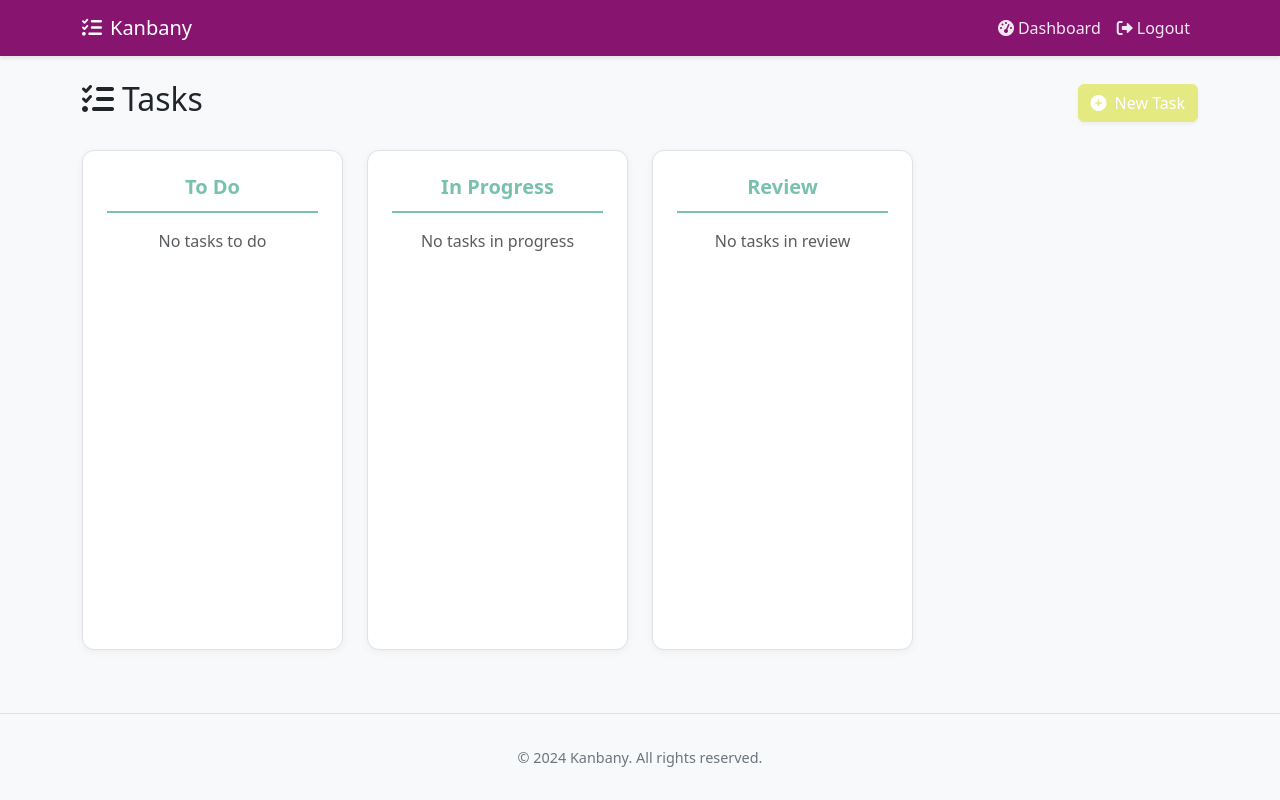
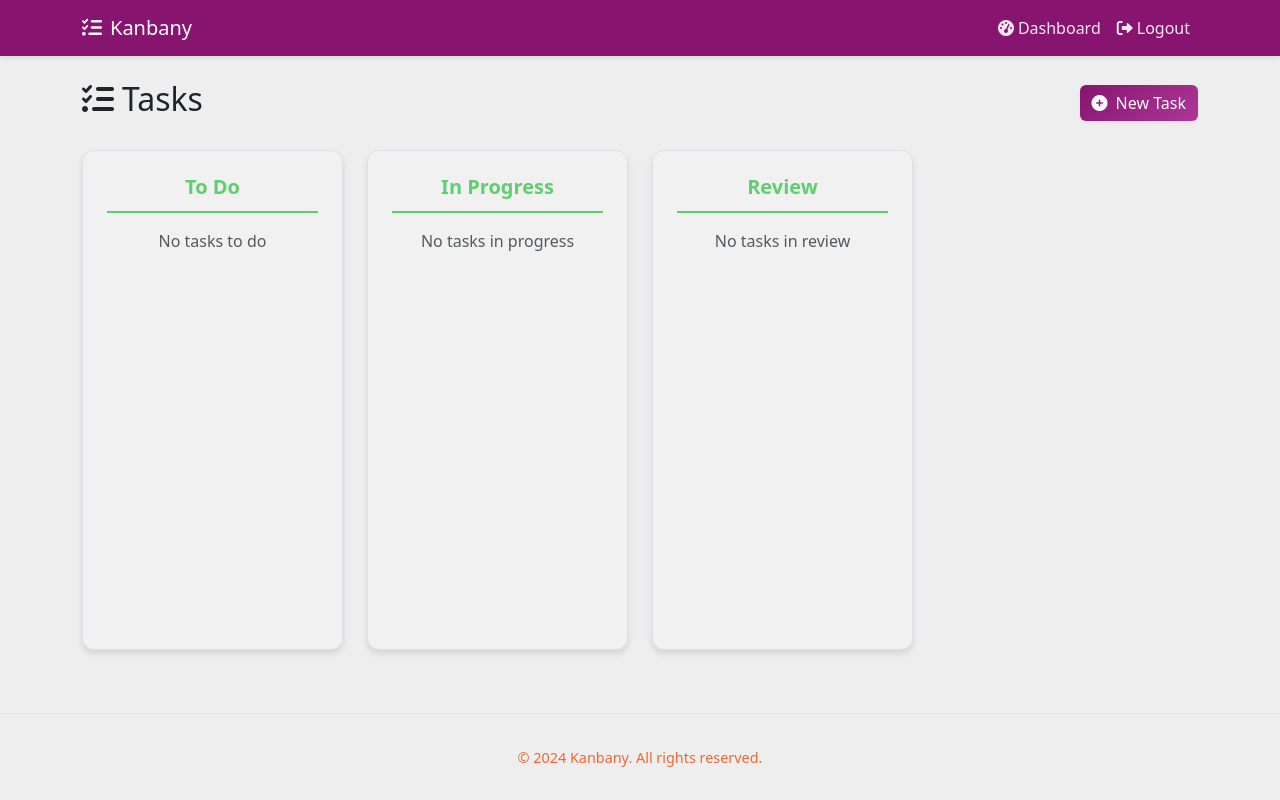
Before and after one commit to danipaBernales/kanbany, a Django app: page /tasks/ in a window 1280 px wide. Run offline with Django 4.2, Linux system fonts and the light colour scheme; the visitor is signed in with stand-in values (Sample User, id 1); data that the repository does not hold is empty.

Commit message:
Udapte html files

```diff
--- a/static/css/style.css
+++ b/static/css/style.css
@@ -3,16 +3,51 @@
 
 /* Custom styles */
 :root {
+  /* Main Colors */
   --primary-color: #871570;
-  --secondary-color: #6c757d;
-  --accent-color: #20c997;
-  --background-color: #f8f9fa;
+  --primary-light: #ad3697;
+  --primary-dark: #5f0f50;
+  --secondary-color: #ea6936;
+  --secondary-light: #ec9b64;
+  --secondary-dark: #cf4a22;
+  --accent-color: #18d071;
+  --accent-light: #63fdad;
+  --accent-dark: #198d51;
+
+  /* Background Colors */
+  --background-color: #eeeeee;
+  --background-alt: #f1f1f1;
+  --background-dark: #c1c1c1;
+
+  /* Text Colors */
   --text-color: #212529;
-  --danger-color: #dc3545;
-  --success-color: #78c2ad;
-  --warning-color: #ffc107;
-  --info-color: #0dcaf0;
+  --text-muted: #000000;
+  --text-light: #adb5bd;
+
+  /* Status Colors */
+  --danger-color: #e92d40;
+  --danger-light: #e35d6a;
+  --danger-dark: #a61c2a;
+  --success-color: #5fce6e;
+  --success-light: #90f09c;
+  --success-dark: #5ba064;
+  --warning-color: #fff307;
+  --warning-light: #fff756;
+  --warning-dark: #b9b237;
+  --info-color: #14cff4;
+  --info-light: #50ddfa;
+  --info-dark: #0aa2c0;
+
+  /* Border & Shadow */
   --border-color: #dee2e6;
+  --shadow-sm: 0 2px 4px rgba(0, 0, 0, 0.05);
+  --shadow-md: 0 4px 6px rgba(0, 0, 0, 0.1);
+  --shadow-lg: 0 10px 15px rgba(0, 0, 0, 0.1);
+
+  /* Gradients */
+  --gradient-primary: linear-gradient(135deg, var(--primary-color), var(--primary-light));
+  --gradient-success: linear-gradient(135deg, var(--success-color), var(--success-light));
+  --gradient-info: linear-gradient(135deg, var(--info-color), var(--info-light));
 }
 
 body {
@@ -63,11 +98,17 @@ body::-webkit-scrollbar-thumb:hover {
 /* Kanban Board */
 .kanban-column {
   min-height: 500px;
-  background-color: white;
+  background-color: var(--background-alt);
   border-radius: 12px;
   padding: 1.5rem;
   border: 1px solid var(--border-color);
-  box-shadow: 0 2px 8px rgba(0, 0, 0, 0.05);
+  box-shadow: var(--shadow-md);
+  transition: all 0.3s ease;
+}
+
+.kanban-column:hover {
+  transform: translateY(-2px);
+  box-shadow: var(--shadow-lg);
 }
 
 .kanban-column h5 {
@@ -125,17 +166,16 @@ body::-webkit-scrollbar-thumb:hover {
 
 /* Button */
 .btn-primary {
-  background-color: #e4e981 !important;
-  border-color: #e4e981 !important;
-  box-shadow: 0 2px 4px rgba(0, 0, 0, 0.05);
-  transition: all 0.2s ease;
+  background: var(--gradient-primary) !important;
+  border: none !important;
+  box-shadow: var(--shadow-sm);
+  transition: all 0.3s ease;
 }
 
 .btn-primary:hover {
-  background-color: #e0d668 !important;
-  border-color: #e0d668 !important;
-  transform: translateY(-1px);
-  box-shadow: 0 4px 8px rgba(0, 0, 0, 0.1);
+  background: linear-gradient(135deg, var(--primary-dark), var(--primary-color)) !important;
+  transform: translateY(-2px);
+  box-shadow: var(--shadow-md);
 }
 
 .btn-outline-primary {
@@ -156,8 +196,9 @@ body::-webkit-scrollbar-thumb:hover {
 }
 
 .card-header.bg-primary {
-  background-color: #78c2ad !important;
+  background: var(--gradient-success) !important;
   border: none;
+  border-radius: 8px 8px 0 0;
 }
 
 .btn-success {
--- a/tasks/templates/tasks/index.html
+++ b/tasks/templates/tasks/index.html
@@ -32,14 +32,12 @@
           <a
             href="{% url 'tasks:register' %}"
             class="btn btn-success btn-lg me-md-2 shadow-sm"
-            style="background-color: #78c2ad; border-color: #78c2ad"
           >
             <i class="fas fa-user-plus me-2"></i>Get Started
           </a>
           <a
             href="{% url 'tasks:login' %}"
             class="btn btn-success btn-lg shadow-sm"
-            style="background-color: #78c2ad; border-color: #78c2ad"
           >
             <i class="fas fa-sign-in-alt me-2"></i>Login
           </a>
--- a/tasks/views.py
+++ b/tasks/views.py
@@ -1,8 +1,11 @@
 from django.shortcuts import render, redirect
 from django.contrib.auth.decorators import login_required
+from django.contrib.auth.models import User
 from .forms import UserRegistrationForm
 from django.contrib import messages
-from .models import Task
+from .models import Task, WorkerGroup, UserProfile
+from django.db.models import Count
+from django.utils import timezone
 
 def index(request):
     return render(request, 'tasks/index.html')
@@ -20,17 +23,61 @@ def register(request):
 
 @login_required
 def dashboard(request):
-    return render(request, 'tasks/dashboard.html')
+    user_profile = request.user.userprofile
+    context = {}
+
+    if user_profile.role in ['ADMIN', 'LEADER']:
+        # Admin and Leader specific data
+        if user_profile.role == 'ADMIN':
+            groups = WorkerGroup.objects.all()
+            all_users = User.objects.all()
+        else:
+            groups = WorkerGroup.objects.filter(leader=request.user)
+            all_users = User.objects.filter(member_groups__in=groups).distinct()
+
+        # Group statistics
+        group_stats = groups.annotate(
+            total_tasks=Count('tasks'),
+            active_members=Count('members', filter=models.Q(members__userprofile__is_active=True))
+        )
+
+        context.update({
+            'groups': groups,
+            'group_stats': group_stats,
+            'all_users': all_users,
+            'total_users': all_users.count(),
+            'active_users': all_users.filter(userprofile__is_active=True).count()
+        })
+
+    # Common dashboard data
+    user_tasks = Task.objects.filter(assigned_to=request.user)
+    context.update({
+        'total_tasks': user_tasks.count(),
+        'completed_tasks': user_tasks.filter(status='DONE').count(),
+        'in_progress_tasks': user_tasks.filter(status='IN_PROGRESS').count(),
+        'overdue_tasks': user_tasks.filter(due_date__lt=timezone.now()).exclude(status='DONE').count(),
+        'my_tasks': user_tasks.order_by('-created_at')[:5],
+        'user_role': user_profile.role
+    })
+
+    return render(request, 'tasks/dashboard.html', context)
 
 @login_required
 def task_list(request):
-    todo_tasks = Task.objects.filter(status='TODO', assigned_to=request.user)
-    in_progress_tasks = Task.objects.filter(status='IN_PROGRESS', assigned_to=request.user)
-    review_tasks = Task.objects.filter(status='REVIEW', assigned_to=request.user)
+    user_profile = request.user.userprofile
+
+    if user_profile.role in ['ADMIN', 'LEADER']:
+        if user_profile.role == 'ADMIN':
+            tasks = Task.objects.all()
+        else:
+            groups = WorkerGroup.objects.filter(leader=request.user)
+            tasks = Task.objects.filter(group__in=groups)
+    else:
+        tasks = Task.objects.filter(assigned_to=request.user)
 
     context = {
-        'todo_tasks': todo_tasks,
-        'in_progress_tasks': in_progress_tasks,
-        'review_tasks': review_tasks,
+        'todo_tasks': tasks.filter(status='TODO'),
+        'in_progress_tasks': tasks.filter(status='IN_PROGRESS'),
+        'review_tasks': tasks.filter(status='REVIEW'),
     }
     return render(request, 'tasks/task_list.html', context)
--- a/templates/base.html
+++ b/templates/base.html
@@ -3,7 +3,7 @@
   <head>
     <meta charset="UTF-8" />
     <meta name="viewport" content="width=device-width, initial-scale=1.0" />
-    <title>{% block title %}Kanban Board{% endblock %}</title>
+    <title>{% block title %}Kanbany{% endblock %}</title>
     {% load static %}
     <link
       href="https://cdn.jsdelivr.net/npm/bootstrap@5.3.2/dist/css/bootstrap.min.css"
@@ -84,7 +84,8 @@
       </div>
     </footer>
 
-    <!-- Bootstrap Bundle with Popper -->
-    <script src="https://cdn.jsdelivr.net/npm/bootstrap@5.3.2/dist/js/bootstrap.bundle.min.js"></script>
+    <!-- Bootstrap Core JS -->
+    <script src="https://cdn.jsdelivr.net/npm/@popperjs/core@2.11.8/dist/umd/popper.min.js"></script>
+    <script src="https://cdn.jsdelivr.net/npm/bootstrap@5.3.2/dist/js/bootstrap.min.js"></script>
   </body>
 </html>
```
Also changed, not shown: tasks/forms.py (+34 -0 lines), tasks/templates/tasks/dashboard.html (+78 -100 lines), tasks/migrations/0001_initial.py (deleted), tasks/migrations/0002_alter_task_options_alter_userprofile_options_and_more.py (deleted), tasks/migrations/__init__.py (deleted).
